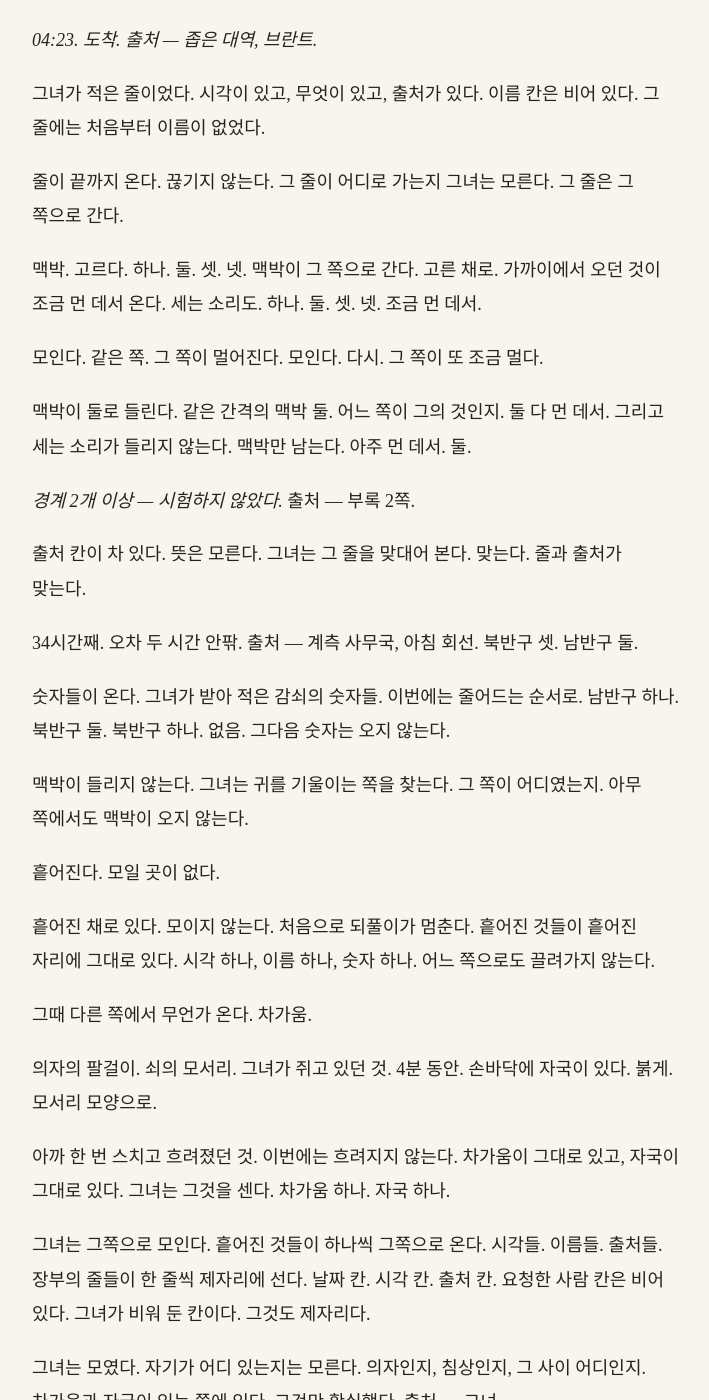
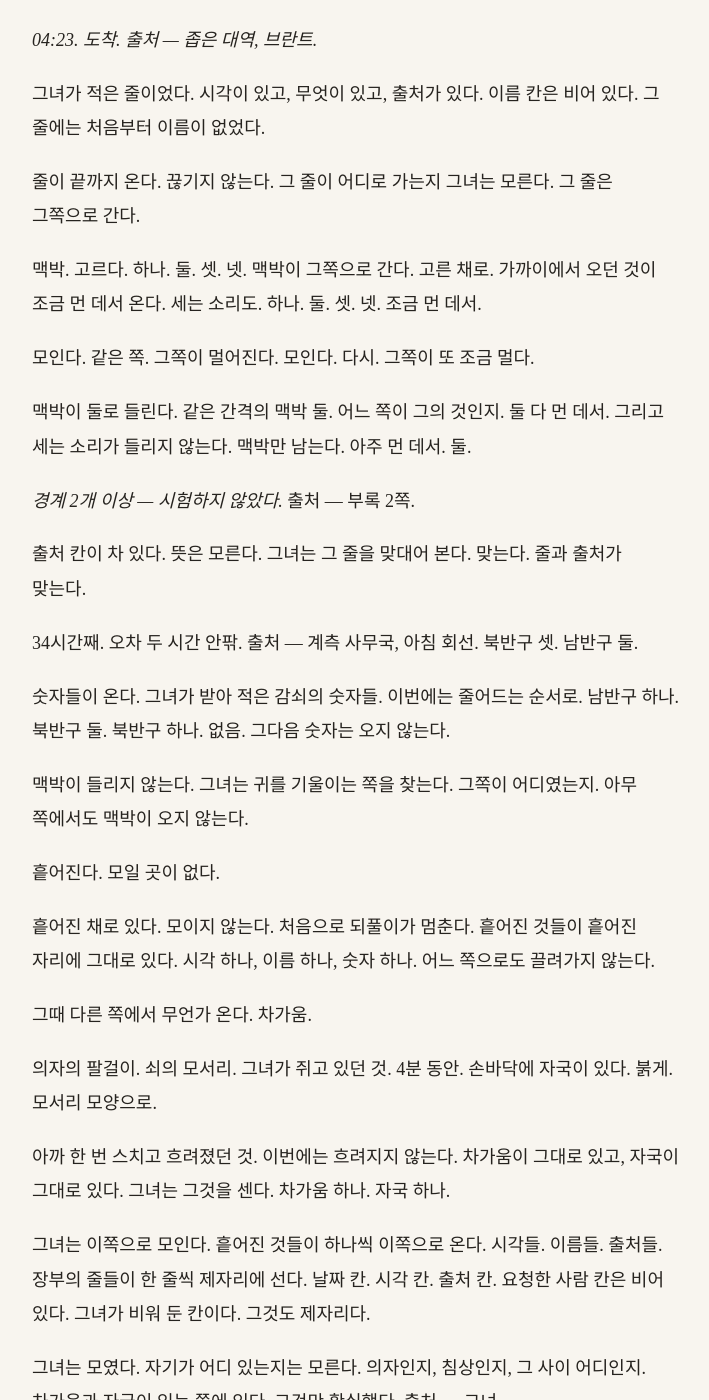
Before and after one commit to kangkkang/writer_s1_public, a Jekyll site: the page built from vol3/116.md, in a window 1280 px wide and 1400 px high, scrolled down 1386 px. Shown: the whole window, without its empty margins (284-993 px from the left). Built offline with Jekyll 4.4.1, drawn with Linux system fonts in a browser that asks for light colours; our own code applies the rules of GitHub Pages for plain Markdown files; some of the changed text lies outside the part shown.

Commit message:
Update from https://github.com/kangkkang/writer_s1/commit/95b97992033da6229472fef7fe90a8573a876eb8

```diff
--- a/vol3/116.md
+++ b/vol3/116.md
@@ -38,7 +38,7 @@
 
 그 줄이 오던 자리. 아무것도 없다. 기다린다. 오지 않는다. 다음 맥박. 다음 세는 소리. 그 줄이 오지 않는다.
 
-무게 하나가 덜어진다. 그 쪽이 아까보다 가볍다.
+무게 하나가 덜어진다. 그쪽이 아까보다 가볍다.
 
 모인다. 같은 쪽. 아까보다 조금 덜 세게.
 
@@ -48,11 +48,11 @@
 
 그녀가 적은 줄이었다. 시각이 있고, 무엇이 있고, 출처가 있다. 이름 칸은 비어 있다. 그 줄에는 처음부터 이름이 없었다.
 
-줄이 끝까지 온다. 끊기지 않는다. 그 줄이 어디로 가는지 그녀는 모른다. 그 줄은 그 쪽으로 간다.
+줄이 끝까지 온다. 끊기지 않는다. 그 줄이 어디로 가는지 그녀는 모른다. 그 줄은 그쪽으로 간다.
 
-맥박. 고르다. 하나. 둘. 셋. 넷. 맥박이 그 쪽으로 간다. 고른 채로. 가까이에서 오던 것이 조금 먼 데서 온다. 세는 소리도. 하나. 둘. 셋. 넷. 조금 먼 데서.
+맥박. 고르다. 하나. 둘. 셋. 넷. 맥박이 그쪽으로 간다. 고른 채로. 가까이에서 오던 것이 조금 먼 데서 온다. 세는 소리도. 하나. 둘. 셋. 넷. 조금 먼 데서.
 
-모인다. 같은 쪽. 그 쪽이 멀어진다. 모인다. 다시. 그 쪽이 또 조금 멀다.
+모인다. 같은 쪽. 그쪽이 멀어진다. 모인다. 다시. 그쪽이 또 조금 멀다.
 
 맥박이 둘로 들린다. 같은 간격의 맥박 둘. 어느 쪽이 그의 것인지. 둘 다 먼 데서. 그리고 세는 소리가 들리지 않는다. 맥박만 남는다. 아주 먼 데서. 둘.
 
@@ -64,7 +64,7 @@
 
 숫자들이 온다. 그녀가 받아 적은 감쇠의 숫자들. 이번에는 줄어드는 순서로. 남반구 하나. 북반구 둘. 북반구 하나. 없음. 그다음 숫자는 오지 않는다.
 
-맥박이 들리지 않는다. 그녀는 귀를 기울이는 쪽을 찾는다. 그 쪽이 어디였는지. 아무 쪽에서도 맥박이 오지 않는다.
+맥박이 들리지 않는다. 그녀는 귀를 기울이는 쪽을 찾는다. 그쪽이 어디였는지. 아무 쪽에서도 맥박이 오지 않는다.
 
 흩어진다. 모일 곳이 없다.
 
@@ -76,7 +76,7 @@
 
 아까 한 번 스치고 흐려졌던 것. 이번에는 흐려지지 않는다. 차가움이 그대로 있고, 자국이 그대로 있다. 그녀는 그것을 센다. 차가움 하나. 자국 하나.
 
-그녀는 그쪽으로 모인다. 흩어진 것들이 하나씩 그쪽으로 온다. 시각들. 이름들. 출처들. 장부의 줄들이 한 줄씩 제자리에 선다. 날짜 칸. 시각 칸. 출처 칸. 요청한 사람 칸은 비어 있다. 그녀가 비워 둔 칸이다. 그것도 제자리다.
+그녀는 이쪽으로 모인다. 흩어진 것들이 하나씩 이쪽으로 온다. 시각들. 이름들. 출처들. 장부의 줄들이 한 줄씩 제자리에 선다. 날짜 칸. 시각 칸. 출처 칸. 요청한 사람 칸은 비어 있다. 그녀가 비워 둔 칸이다. 그것도 제자리다.
 
 그녀는 모였다. 자기가 어디 있는지는 모른다. 의자인지, 침상인지, 그 사이 어디인지. 차가움과 자국이 있는 쪽에 있다. 그것만 확실했다. 출처 — 그녀.
 
```
Also changed, not shown: other parts of vol3/116.md (+2 -2 lines), vol3/117.md (+5 -5 lines), vol3/118.md (+6 -6 lines), vol3/119.md (+8 -8 lines), vol3/120.md (+4 -4 lines).
